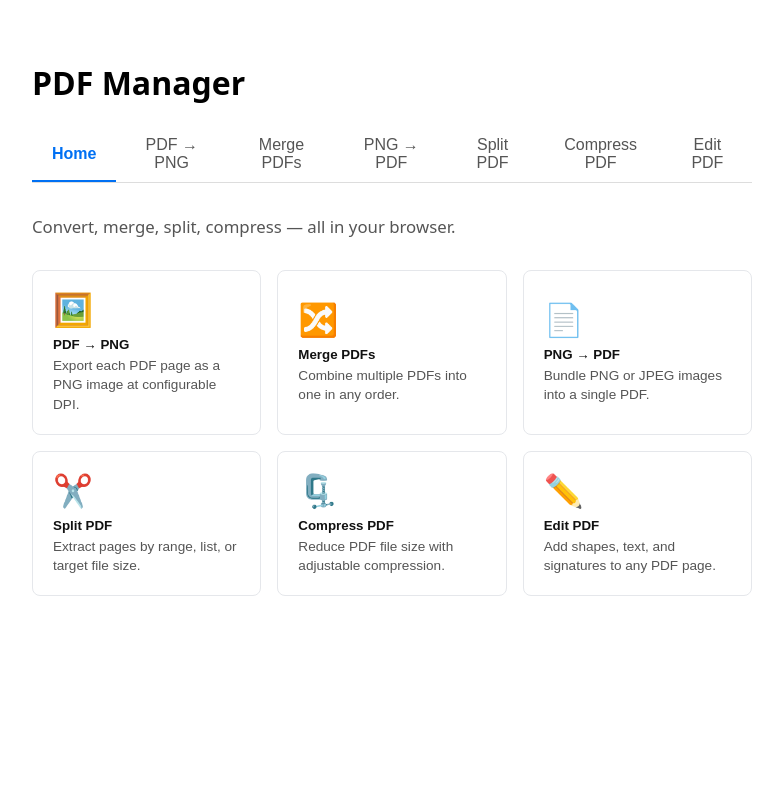
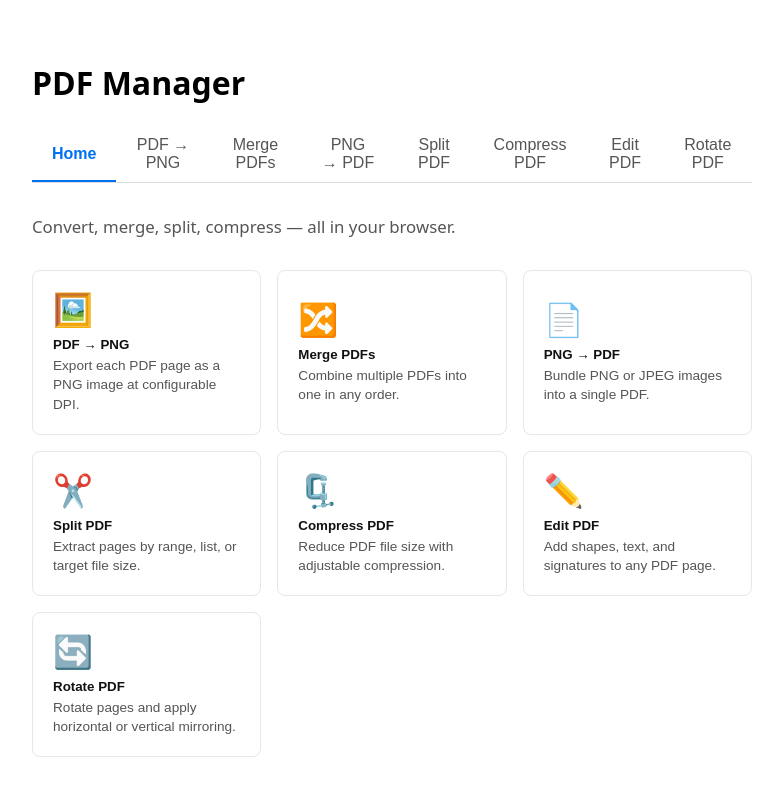
Before and after one commit to dpluscec/pdf2png, a React (Vite) app: page / in a window 1280 px wide. Shown: the top 796 px of the page, without its empty margins (248-1031 px from the left). Built offline with nearby package versions, Linux system fonts and the light colour scheme.

Commit message:
feat: add Rotate PDF tab to app navigation

```diff
--- a/src/App.tsx
+++ b/src/App.tsx
@@ -6,8 +6,9 @@ import PngToPdf from './pages/PngToPdf';
 import SplitPdf from './pages/SplitPdf';
 import CompressPdf from './pages/CompressPdf';
 import EditPdf from './pages/EditPdf';
+import RotatePdf from './pages/RotatePdf';
 
-type Tab = 'home' | 'convert' | 'merge' | 'png-to-pdf' | 'split' | 'compress' | 'edit';
+type Tab = 'home' | 'convert' | 'merge' | 'png-to-pdf' | 'split' | 'compress' | 'edit' | 'rotate';
 
 const tabStyle = (active: boolean): React.CSSProperties => ({
   padding: '0.5rem 1.25rem',
@@ -97,6 +98,16 @@ export default function App() {
         >
           Edit PDF
         </button>
+        <button
+          role="tab"
+          id="tab-rotate"
+          aria-selected={tab === 'rotate'}
+          aria-controls="panel-rotate"
+          style={tabStyle(tab === 'rotate')}
+          onClick={() => setTab('rotate')}
+        >
+          Rotate PDF
+        </button>
       </div>
       <div
         role="tabpanel"
@@ -154,6 +165,14 @@ export default function App() {
       >
         <EditPdf />
       </div>
+      <div
+        role="tabpanel"
+        id="panel-rotate"
+        aria-labelledby="tab-rotate"
+        hidden={tab !== 'rotate'}
+      >
+        <RotatePdf />
+      </div>
     </div>
   );
 }
--- a/src/pages/Home.tsx
+++ b/src/pages/Home.tsx
@@ -1,6 +1,6 @@
 import { useState, CSSProperties } from 'react';
 
-type Tab = 'home' | 'convert' | 'merge' | 'png-to-pdf' | 'split' | 'compress' | 'edit';
+type Tab = 'home' | 'convert' | 'merge' | 'png-to-pdf' | 'split' | 'compress' | 'edit' | 'rotate';
 
 interface HomeProps {
   onNavigate: (tab: Tab) => void;
@@ -13,6 +13,7 @@ const tools: { tab: Exclude<Tab, 'home'>; icon: string; name: string; descriptio
   { tab: 'split',      icon: '✂️', name: 'Split PDF',     description: 'Extract pages by range, list, or target file size.' },
   { tab: 'compress',   icon: '🗜️', name: 'Compress PDF',  description: 'Reduce PDF file size with adjustable compression.' },
   { tab: 'edit', icon: '✏️', name: 'Edit PDF', description: 'Add shapes, text, and signatures to any PDF page.' },
+  { tab: 'rotate', icon: '🔄', name: 'Rotate PDF', description: 'Rotate pages and apply horizontal or vertical mirroring.' },
 ];
 
 const gridStyle: CSSProperties = {
```
